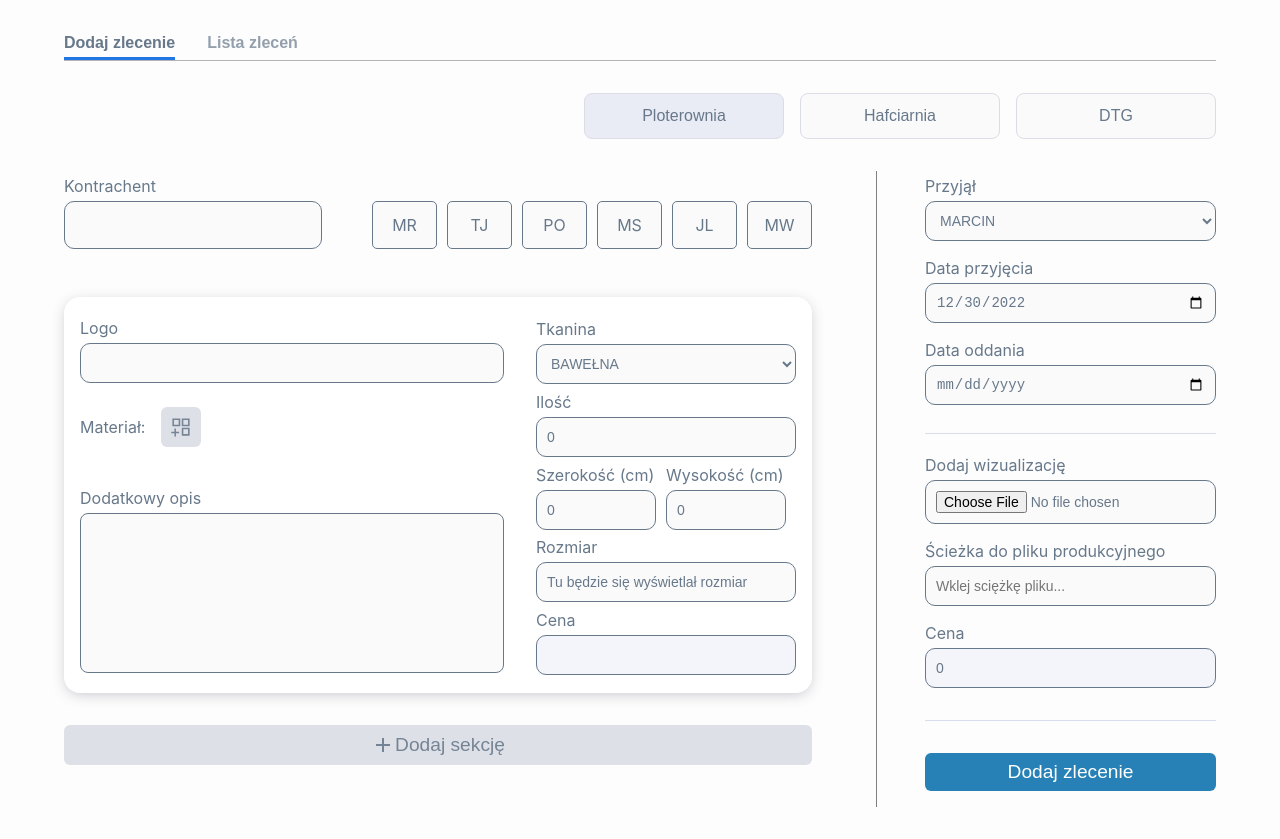
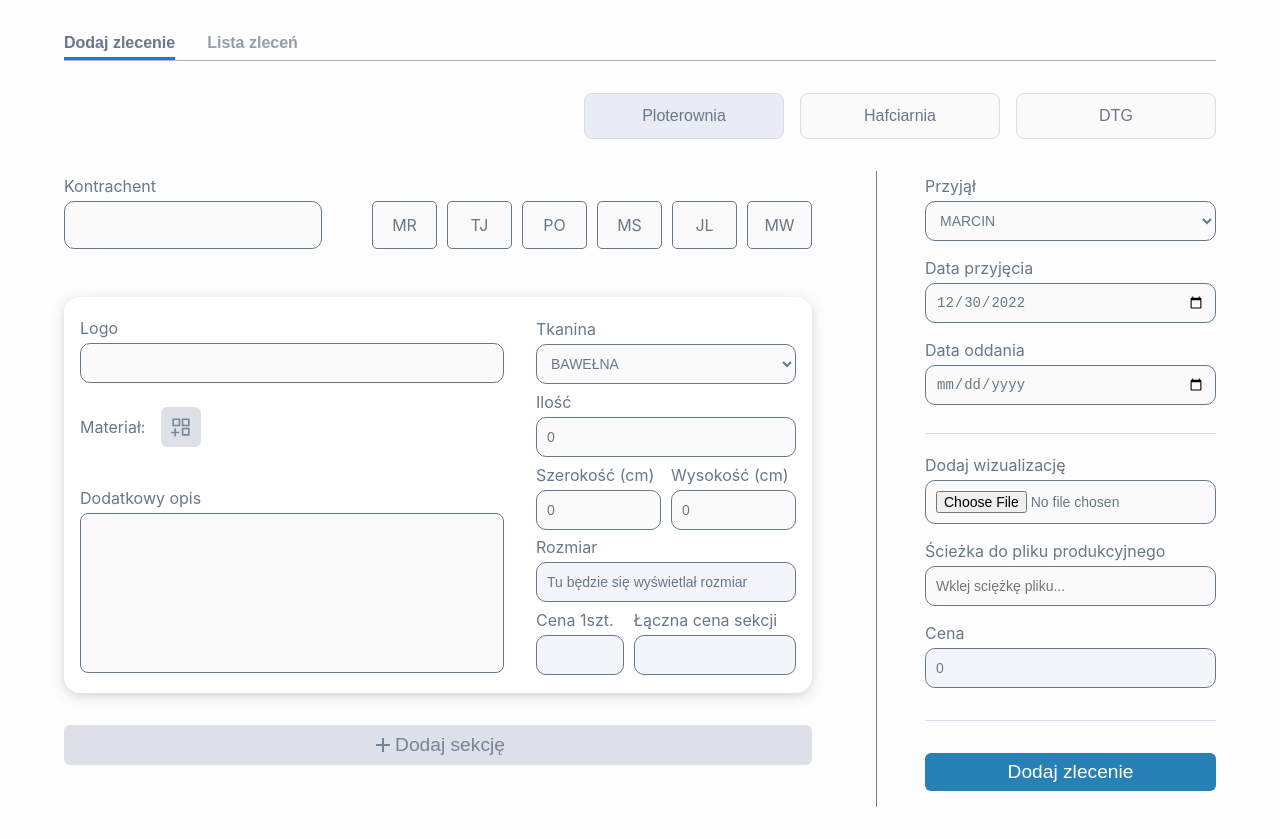
Before and after one commit to LukaszMarciszewski1/Trello-Card-Manager, a React (Create React App) app: page / in a window 1280 px wide. Built offline with nearby package versions, Linux system fonts and the light colour scheme; the HTML template or start-up script is replaced by a standard one.

Commit message:
custom price for section

```diff
--- a/src/calculation/calculator.ts
+++ b/src/calculation/calculator.ts
@@ -496,6 +496,9 @@ const getSizeModifier = (width: number, height: number) => {
   let size = 0
 
   switch (true) {
+    case ((width * height) === 0):
+      size = 0
+      break;
     case ((width * height) <= 50):
       size = 50
       break;
@@ -520,9 +523,9 @@ const getSizeModifier = (width: number, height: number) => {
     case ((width * height) > 500 && (width * height) <= 625):
       size = 625;
       break;
-      case ((width * height) > 625):
-        console.log('jest większe od giga')
-        break;
+    case ((width * height) > 625):
+      size = 626
+      break;
     default:
       size = 0;
   }
@@ -552,10 +555,6 @@ const getSelectedMaterialPrice = (selectedType: string | undefined, size: number
   const comparisonOfType = priceObj.filter((item: any) => item.type === selectedType)
   const typePrice = comparisonOfType.filter(item => ((item.size === size) && (item.amount >= amount)))[0]
   if(!typePrice) return 0;
-  const price = typePrice.price
-
-  // console.log(typePrice)
-  // console.log(amount)
   return typePrice.price
 }
 
@@ -567,12 +566,19 @@ const getMaterialModifier = (value: any) => {
   }
 }
 
+export const observeForm = (data: Description[]) => {
+  const sectionForms = [...data]
+  const dataPrises = sectionForms
+    .map(item => item.price)
+    .reduce((accumulator, currentValue) => Number(accumulator) + Number(currentValue), 0)
+  return dataPrises
+}
+
 export const calculator = (
   amount: number,
-  selectedSize: string,
   selectedMaterial: string,
   width: number,
-  height: number
+  height: number,
 ) => {
   const filteredSelectedMaterial = materials
     .filter((item) => item.value === selectedMaterial)
@@ -591,219 +597,73 @@ export const calculator = (
     getSizeModifier(numberWidth, numberHeight),
     numberAmount
   )
-  console.log(`cena za 1 szt: ${(price * modifier).toFixed(2)} zł`)
-  const priceCalculations = ((price * modifier) * numberAmount)
+
+  // console.log(`cena za 1 szt: ${(price * modifier).toFixed(2)} zł`)
+  const priceCalculations = (((price * modifier) * numberAmount))
 
   return priceCalculations
 }
 
-const priceArray = (data: Description[]) => {
+export const customPriceArray = (data: Description[]) => {
+  const sectionForms = [...data]
+  let array: number[] = []
+  sectionForms
+    .filter(item => item.customPrice === true)
+    .map(item => array.push(Number(item.price)))
+  const dataPrises = array.reduce((accumulator, currentValue) => Number(accumulator) + Number(currentValue), 0)
+  return array
+}
+
+const calculatorPriceArray = (data: Description[], onlyForOnePiece: boolean) => {
   let prices: number[] = []
+  data.map((item) => {
 
-  data.map((item) => {
     const material = (
       item.materials.length ? item.materials[0].field : ''
     ).toString()
     if (!item.materials.length) {
       prices.push(0)
     } else {
-      prices.push(calculator(Number(item.amount), item.size, material, item.width, item.height))
+      onlyForOnePiece ?
+      prices.push(calculator(1, material, item.width, item.height)) :
+      prices.push(calculator(Number(item.amount), material, item.width, item.height))
     }
   })
+  return prices
+}
 
-  return prices
+export const isMoreThanMaximumSize = (data: Description[], index: number) => {
+  const sectionForm = [...data][index]
+  let isMaxSize: boolean = false
+  if((sectionForm?.width * sectionForm?.height) > 625){
+    isMaxSize = true
+  }
+  return isMaxSize
+}
+
+export const getPriceForOnePieceOfSection = (data: Description[], index: number) => {
+  const sectionForms = [...data]
+  const sum = Number(calculatorPriceArray(sectionForms, true)[index]).toFixed(1)
+  return sum
 }
 
 export const getPriceForSection = (data: Description[], index: number) => {
   const sectionForms = [...data]
-  const sum = Number(priceArray(sectionForms)[index]).toFixed(1)
+  const sum = isMoreThanMaximumSize(sectionForms, index) ?
+  customPriceArray(sectionForms)[index] :
+  Number(calculatorPriceArray(sectionForms, false)[index]).toFixed(1)
   return sum
 }
 
 export const getTotalPrice = (data: Description[]) => {
   const sectionForms = [...data]
-  const sum = Number(priceArray(sectionForms).reduce((accumulator, currentValue) => accumulator + currentValue, 0).toFixed(1))
+
+  const calculatorPrice = Number(calculatorPriceArray(sectionForms, false).reduce((accumulator, currentValue) => accumulator + currentValue, 0).toFixed(1))
+  const customPrice = Number(customPriceArray(sectionForms).reduce((accumulator, currentValue) => Number(accumulator) + Number(currentValue), 0).toFixed(1))
+  const sum = calculatorPrice + customPrice
   return sum
 }
 
+export const getMaxSizeForSection = (data: Description[]) => {
 
-
-
-
-
-
-
-
-
-
-
-
-
-
-
-
-
-
-// import { materials, sizes } from 'data'
-// import { Description } from 'models/card'
-
-// const priceObj = [
-//   {
-//     type: 'FLEX',
-//     size: 50,
-//     price: 6.9,
-//     amount: 10
-//   },
-//   {
-//     type: 'FLEX',
-//     size: 100,
-//     price: 7.9,
-//     amount: 10
-//   },
-//   {
-//     type: 'FLEX',
-//     size: 100,
-//     price: 5.9,
-//     amount: 20
-//   },
-// ]
-
-// const getSizeModifier = (width: number, height: number) => {
-//   let size = 0
-
-//   switch (true) {
-//     case ((width * height) <= 50):
-//       size = 50
-//       break;
-//     case ((width * height) > 50 && (width * height) <= 100):
-//       size = 100;
-//       break;
-//     case ((width * height) > 100 && (width * height) <= 150):
-//       size = 150;
-//       break;
-//     case ((width * height) > 150 && (width * height) <= 250):
-//       size = 250;
-//       break;
-//     case ((width * height) > 250 && (width * height) <= 300):
-//       size = 300;
-//       break;
-//     case ((width * height) > 300 && (width * height) <= 400):
-//       size = 400;
-//       break;
-//     case ((width * height) > 400 && (width * height) <= 500):
-//       size = 500;
-//       break;
-//     case ((width * height) > 500 && (width * height) <= 650):
-//       size = 650;
-//       break;
-//     default:
-//       size = 0;
-//   }
-
-//   return size
-// }
-
-// const getAmountModifier = (amount: number) => {
-//   let modifier = 1
-
-//   switch (true) {
-//     case (amount >= 1 && amount <= 10):
-//       modifier = 1;
-//       break;
-//     case (amount >= 11 && amount <= 30):
-//       modifier = 0.7101449275362319;
-//       break;
-//     default:
-//       modifier = 1;
-//   }
-
-//   return modifier
-// }
-
-// const getSelectedMaterialTypeModifier = (selectedType: string | undefined) => {
-//   if(!selectedType) return;
-//   const comparisonOfType = materials.filter((item: any) => item.priceType === selectedType)
-
-//   const isSameType = comparisonOfType ? true : false
-//   return isSameType
-// }
-
-// const getMaterialPriceModifier = (materialPrice: number, amount : number) => {
-//   let modifier = 1
-
-//   switch (true) {
-//     case (amount >= 1 && amount <= 10):
-//       modifier = 1;
-//       break;
-//     case (amount >= 11 && amount <= 30):
-//       modifier = 0.7101449275362319;
-//       break;
-//     default:
-//       modifier = 1;
-//   }
-
-//   const price = (modifier * materialPrice)
-
-//   return price
-// }
-
-// export const calculator = (
-//   amount: number,
-//   selectedSize: string,
-//   selectedMaterial: string,
-//   width: number,
-//   height: number
-// ) => {
-//   const filteredSelectedMaterial = materials.filter(
-//     (item) => item.value === selectedMaterial
-//   )
-//   const materialType = materials.filter(
-//     (item) => item.value === selectedMaterial
-//     )
-//     const filteredSelectedSize = sizes.filter(
-//       (item: { value: string }) => item.value === selectedSize
-//       )
-//       const numberWidth = Number(width)
-//       const numberHeight = Number(height)
-//       const numberAmount = Number(amount)
-
-
-
-//   console.log(filteredSelectedMaterial)
-
-//   const sizeModifier = getSizeModifier(numberWidth, numberHeight)
-//   const materialModifier = filteredSelectedMaterial[0] ? getMaterialPriceModifier(filteredSelectedMaterial[0].price, numberAmount) : 0
-
-//   const priceCalculations = ((sizeModifier * materialModifier) * numberAmount)
-
-//   return priceCalculations
-// }
-
-// const priceArray = (data: Description[]) => {
-//   let prices: number[] = []
-
-//   data.map((item) => {
-//     const material = (
-//       item.materials.length ? item.materials[0].field : ''
-//     ).toString()
-//     if (!item.materials.length) {
-//       prices.push(0)
-//     } else {
-//       prices.push(calculator(Number(item.amount), item.size, material, item.width, item.height))
-//     }
-//   })
-
-//   return prices
-// }
-
-// export const getPriceForSection = (data: Description[], index: number) => {
-//   const sectionForms = [...data]
-//   const sum = Number(priceArray(sectionForms)[index]).toFixed(1)
-//   return sum
-// }
-
-// export const getTotalPrice = (data: Description[]) => {
-//   const sectionForms = [...data]
-//   const sum = Number(priceArray(sectionForms).reduce((accumulator, currentValue) => accumulator + currentValue, 0).toFixed(1))
-//   return sum
-// }
+}
--- a/src/components/Input/styles.module.scss
+++ b/src/components/Input/styles.module.scss
@@ -3,6 +3,9 @@
 .container {
   width: 100%;
   margin-right: 10px;
+  &:last-child{
+    margin-right: 0
+  }
   label {
     @include label;
   }
--- a/src/models/card.ts
+++ b/src/models/card.ts
@@ -12,7 +12,9 @@ export interface Description {
   width: number
   height: number
   additionalDesc: string
+  priceForOnePiece: number | string
   price: number | string
+  customPrice: boolean
   materials: Materials[]
   size: string
 }
--- a/src/theme/mixins.scss
+++ b/src/theme/mixins.scss
@@ -21,6 +21,10 @@
     border: 1px solid $blue;
     background-color: $focusBg;
   }
+  // &:read-only{
+  //   opacity: 0.8;
+  //   background-color: $focusBg;
+  // }
 }
 
 @mixin label {
--- a/src/views/AddTasks.tsx
+++ b/src/views/AddTasks.tsx
@@ -18,7 +18,14 @@ import FormSection from "components/Section/FormSection";
 import Textarea from "components/Textarea/Textarea";
 import MaterialsForm from "./MaterialsForm/MaterialsForm";
 import { RiAddLine } from "react-icons/ri";
-import { calculator, getTotalPrice, getPriceForSection } from "calculation/calculator";
+import {
+  getPriceForOnePieceOfSection,
+  getTotalPrice,
+  getPriceForSection,
+  isMoreThanMaximumSize,
+  observeForm,
+  customPriceArray
+} from "calculation/calculator";
 import { BsChevronCompactLeft } from "react-icons/bs";
 
 const validation = {
@@ -60,6 +67,8 @@ const defaultDescriptionValues = {
   width: 0,
   height: 0,
   price: 0,
+  priceForOnePiece: 0,
+  customPrice: false,
   additionalDesc: '',
   materials: []
 };
@@ -90,19 +99,27 @@ const Tasks: React.FC = () => {
   const watchForChangesInSectionForms = watch('description');
 
   const [trigger, setTrigger] = useState(false)
-  const [result, setResult] = useState(0)
   const [sectionForms, setSectionForms] = useState<Description[]>([])
+  const [isMaxSize, setIsMaxSize] = useState(false)
 
   useEffect(() => {
     setSectionForms(watchForChangesInSectionForms)
   }, [watchForChangesInSectionForms])
 
+  const [result, setResult] = useState(observeForm(sectionForms))
   useEffect(() => {
     setValue('price', getTotalPrice(sectionForms))
     fields.map((item, index) => {
       setValue(`description.${index}.price`, getPriceForSection(sectionForms, index))
+      setValue(`description.${index}.priceForOnePiece`, getPriceForOnePieceOfSection(sectionForms, index))
+      setValue(`description.${index}.customPrice`, isMoreThanMaximumSize(sectionForms, index))
     })
   }, [getTotalPrice(sectionForms)])
+
+  customPriceArray(sectionForms)
+
+
+
 
   const AddCardForm = async (data: Card) => {
     const {
@@ -209,7 +226,7 @@ const Tasks: React.FC = () => {
   };
 
   const handleSubmitForm = (data: Card) => {
-    AddCardForm(data);
+    // AddCardForm(data);
     console.log(data)
     // reset()
   }
@@ -313,19 +330,73 @@ const Tasks: React.FC = () => {
                     id={field.id}
                     label={"Rozmiar"}
                     type="text"
+                    style={{ userSelect: 'none', backgroundColor: '#f4f5fa' }}
+                    {...register(`description.${index}.size` as const)}
                     readOnly
-                    // options={sizes}
-                    {...register(`description.${index}.size` as const)}
                   />
+                  <div className={styles.rowContainer}>
+                    {
+                      isMoreThanMaximumSize(sectionForms, index) ? (
+                        <>
+                          <div style={{ width: 140, marginRight: 10 }}>
                             <Input
                               id={field.id}
-                    label={"Cena"}
+                              label={"Cena 1szt."}
+                              type="number"
+                              {...register(`description.${index}.priceForOnePiece` as const)}
+                            />
+                          </div>
+                          <Input
+                            id={field.id}
+                            label={"Łączna cena sekcji"}
+                            type="number"
+                            {...register(`description.${index}.price` as const)}
+                          />
+                        </>
+                      ) : (
+                        <>
+                          <div style={{ width: 140, marginRight: 10 }}>
+                            <Input
+                              id={field.id}
+                              label={"Cena 1szt."}
                               style={{ userSelect: 'none', backgroundColor: '#f4f5fa' }}
                               type="number"
-                    // value={getPriceForSection(descriptionValues, index)}
+                              {...register(`description.${index}.priceForOnePiece` as const)}
+                              readOnly
+                            />
+                          </div>
+                          <Input
+                            id={field.id}
+                            label={"Łączna cena sekcji"}
+                            style={{ userSelect: 'none', backgroundColor: '#f4f5fa' }}
+                            type="number"
                             {...register(`description.${index}.price` as const)}
                             readOnly
                           />
+                        </>
+                      )
+                    }
+                  </div>
+                  {/* <div className={styles.rowContainer}>
+                    <div style={{ width: 140, marginRight: 10 }}>
+                      <Input
+                        id={field.id}
+                        label={"Cena 1szt."}
+                        style={{ userSelect: 'none', backgroundColor: '#f4f5fa' }}
+                        type="number"
+                        {...register(`description.${index}.priceForOnePiece` as const)}
+                        readOnly
+                      />
+                    </div>
+                    <Input
+                      id={field.id}
+                      label={"Łączna cena sekcji"}
+                      style={{ userSelect: 'none', backgroundColor: '#f4f5fa' }}
+                      type="number"
+                      {...register(`description.${index}.price` as const)}
+                      readOnly
+                    />
+                  </div> */}
                   {/* <Input
                     id={field.id}
                     label={"Cena"}
--- a/src/views/styles.module.scss
+++ b/src/views/styles.module.scss
@@ -69,7 +69,7 @@
   margin-top: 16px;
   padding-top: 16px;
   border-top: 1px solid darken($focusBg, 8%);
-  &:last-child{
+  &:last-child {
     margin-top: 32px;
   }
 }
@@ -78,10 +78,10 @@
   position: relative;
 }
 
-.inputContainer{
+.inputContainer {
   margin-bottom: 12px;
 }
 
-.rowContainer{
+.rowContainer {
   display: flex;
 }
```
Lines whose indentation alone changed are shown as unchanged.
